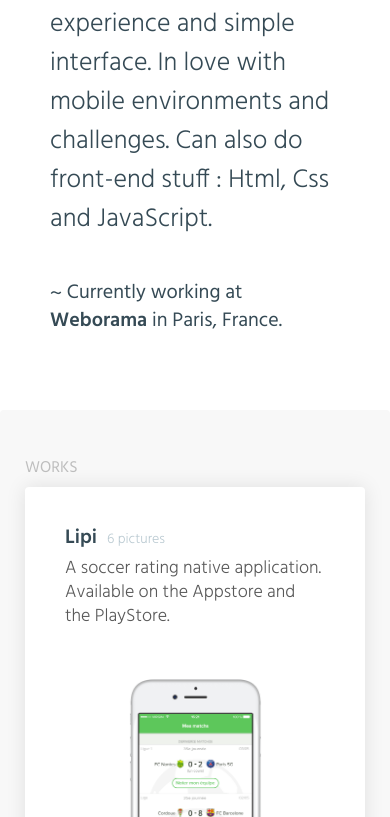
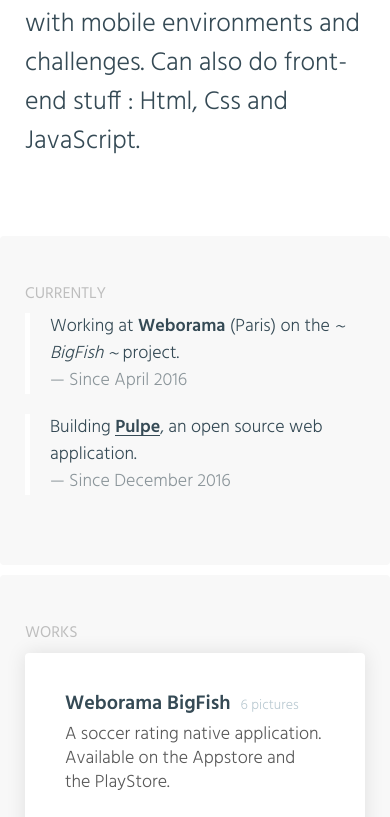
Before and after one commit to jrmneveu/portfolio, a website: page index.html in a window 390 px wide. Shown: the part 259-1076 px from the top of the page. Drawn offline with nearby package versions, Linux system fonts and the light colour scheme.

Commit message:
Add Currently text

```diff
--- a/index.html
+++ b/index.html
@@ -15,12 +15,44 @@
       <p class="welcome">Hello !</p>
       <h1>My name is <span class="name">Jérémy Neveu</span> and I am a <span class="profession">Product Designer</span>.</h1>
       <p class="presentation">Focusing on user experience and simple interface.<br/> In love with mobile environments and challenges.<br/> Can also do front-end stuff : Html, Css and JavaScript.</p>
-      <p class="current-work">~ Currently working at <span class="font-weight-semi-bold">Weborama</span> in Paris, France.</p>
     </header>
+    <section class="currently">
+      <h2>Currently</h2>
+      <div class="row">
+        <div class="col-12 col-md-6">
+          <div class="currently__work">
+            <p>Working at <span class="font-weight-semi-bold">Weborama</span> (Paris) on the <i>~ BigFish ~</i> project.</p>
+            <p class="since">— Since April 2016</p>
+          </div>
+        </div>
+        <div class="col-12 col-md-6">
+          <div class="currently__work">
+            <p>Building <a href="https://github.com/blankrobot/pulpe" target="_blank" class="font-weight-semi-bold external">Pulpe</a>, an open source web application.</p>
+            <p class="since">— Since December 2016</p>
+          </div>
+        </div>
+      </div>
+    </section>
     <section class="works-galery">
       <h2>Works</h2>
       <div class="container-fluid">
         <div class="row">
+          <div class="works-galery__item col-12 col-md-6">
+            <div class="works-galery__content">
+              <header>
+                <h3>Weborama BigFish</h3>
+                <p class="nbr-of-pics">6 pictures</p>
+              </header>
+              <section class="content__description">
+                <p>A soccer rating native application.</p>
+                <p>Available on the Appstore and the PlayStore.</p>
+              </section>
+              <section class="content__pres">
+                <img class="color" src="/src/img/pres-lipi.png" alt="Lipi app homescreen">
+                <img class="bw" src="/src/img/pres-lipi-BW.png" alt="Lipi app homescreen">
+              </section>
+            </div>
+          </div>
           <div id="lipi-app" class="works-galery__item col-12 col-md-6">
             <div class="works-galery__content">
               <header>
@@ -44,7 +76,7 @@
           <div class="works-galery__item col-12 col-md-6">
             <div class="works-galery__content">
               <header>
-                <h3>Lipi 2</h3>
+                <h3>*Food App*</h3>
                 <p class="nbr-of-pics">6 pictures</p>
               </header>
               <section class="content__description">
@@ -60,23 +92,7 @@
           <div class="works-galery__item col-12 col-md-6">
             <div class="works-galery__content">
               <header>
-                <h3>Lipi 3</h3>
-                <p class="nbr-of-pics">6 pictures</p>
-              </header>
-              <section class="content__description">
-                <p>A soccer rating native application.</p>
-                <p>Available on the Appstore and the PlayStore.</p>
-              </section>
-              <section class="content__pres">
-                <img class="color" src="/src/img/pres-lipi.png" alt="Lipi app homescreen">
-                <img class="bw" src="/src/img/pres-lipi-BW.png" alt="Lipi app homescreen">
-              </section>
-            </div>
-          </div>
-          <div class="works-galery__item col-12 col-md-6">
-            <div class="works-galery__content">
-              <header>
-                <h3>Lipi 4</h3>
+                <h3>My PIDC Diagnostic</h3>
                 <p class="nbr-of-pics">6 pictures</p>
               </header>
               <section class="content__description">
@@ -106,7 +122,7 @@
         <li>
           <div class="experience__details">
             <h3>Weborama</h3>
-            <p class="role">— Designer & Front-End Developper</p>
+            <p class="role">— Designer & Front-End Developper (BigFish project)</p>
             <p class="description">Audience advertising platform and data driven company</p>
           </div>
           <p class="experience__date">April 2016 - Now</p>
--- /dev/null
+++ b/src/scss/layout/_currently.scss
@@ -0,0 +1,75 @@
+.currently {
+  background-color: $alabaster;
+  margin          : 110px 0 0;
+  padding         : 50px;
+  border-radius   : 4px;
+
+  h2 {
+    margin-bottom: 20px;
+  }
+
+  .currently__work {
+    padding-left: 20px;
+    border-left : 5px solid white;
+
+    p {
+      font-size  : calculateRem(18);
+      font-weight: 300;
+      margin     : 0;
+    }
+
+    .since {
+      color: $oslo-gray;
+    }
+  }
+
+  .external {
+    position       : relative;
+    text-decoration: none;
+    color          : $ebony-clay;
+
+    &:visited {
+      color: $ebony-clay;
+    }
+
+    &::after {
+      content      : '';
+      position     : absolute;
+      left         : 0;
+      bottom       : 6px;
+      display      : inline-block;
+      height       : 2px;
+      width        : 100%;
+      border-bottom: 1px solid;
+      margin-top   : 6px;
+    }
+
+    &:hover {
+      color : $cornflower-blue;
+      cursor: pointer;
+    }
+  }
+}
+
+// RESPONSIVE
+@include media-breakpoint-down(sm) {
+  .currently {
+    .currently__work {
+      &:nth-child(1) {
+        margin-bottom: 20px;
+      }
+    }
+  }
+}
+
+// RESPONSIVE
+@include media-breakpoint-down(xs) {
+  .currently {
+    margin : 75px 0 0;
+    padding: 50px 25px;
+
+    h2 {
+      margin-bottom: 10px;
+    }
+  }
+}
--- a/src/scss/layout/_experiences.scss
+++ b/src/scss/layout/_experiences.scss
@@ -1,6 +1,6 @@
 .experiences {
   background-color: $alabaster;
-  margin          : 20px 0 0;
+  margin          : 10px 0 0;
   padding         : 50px;
   border-radius   : 4px;
 
--- a/src/scss/layout/_header.scss
+++ b/src/scss/layout/_header.scss
@@ -54,6 +54,7 @@
 @include media-breakpoint-down(xs) {
   header.introduction {
     margin-top: 70px;
+    padding   : 0 25px;
 
     h1 {
       font-size  : calculateRem(26);
--- a/src/scss/layout/_works-galery.scss
+++ b/src/scss/layout/_works-galery.scss
@@ -1,6 +1,6 @@
 .works-galery {
   background-color: $alabaster;
-  margin          : 110px 0 0;
+  margin          : 10px 0 0;
   padding         : 50px;
   border-radius   : 4px;
 
@@ -185,7 +185,7 @@
 @include media-breakpoint-down(xs) {
   .works-galery {
     padding: 50px 25px;
-    margin : 75px 0 0;
+    margin : 10px 0 0;
 
     .works-galery__content {
       margin: 10px 0 0;
--- a/src/scss/main.scss
+++ b/src/scss/main.scss
@@ -11,6 +11,7 @@
 
 // Layout
 @import './src/scss/layout/_header';
+@import './src/scss/layout/_currently';
 @import './src/scss/layout/_works-galery';
 @import './src/scss/layout/_experiences';
 @import './src/scss/layout/_footer';
```
Also changed, not shown: src/css/main.css.
